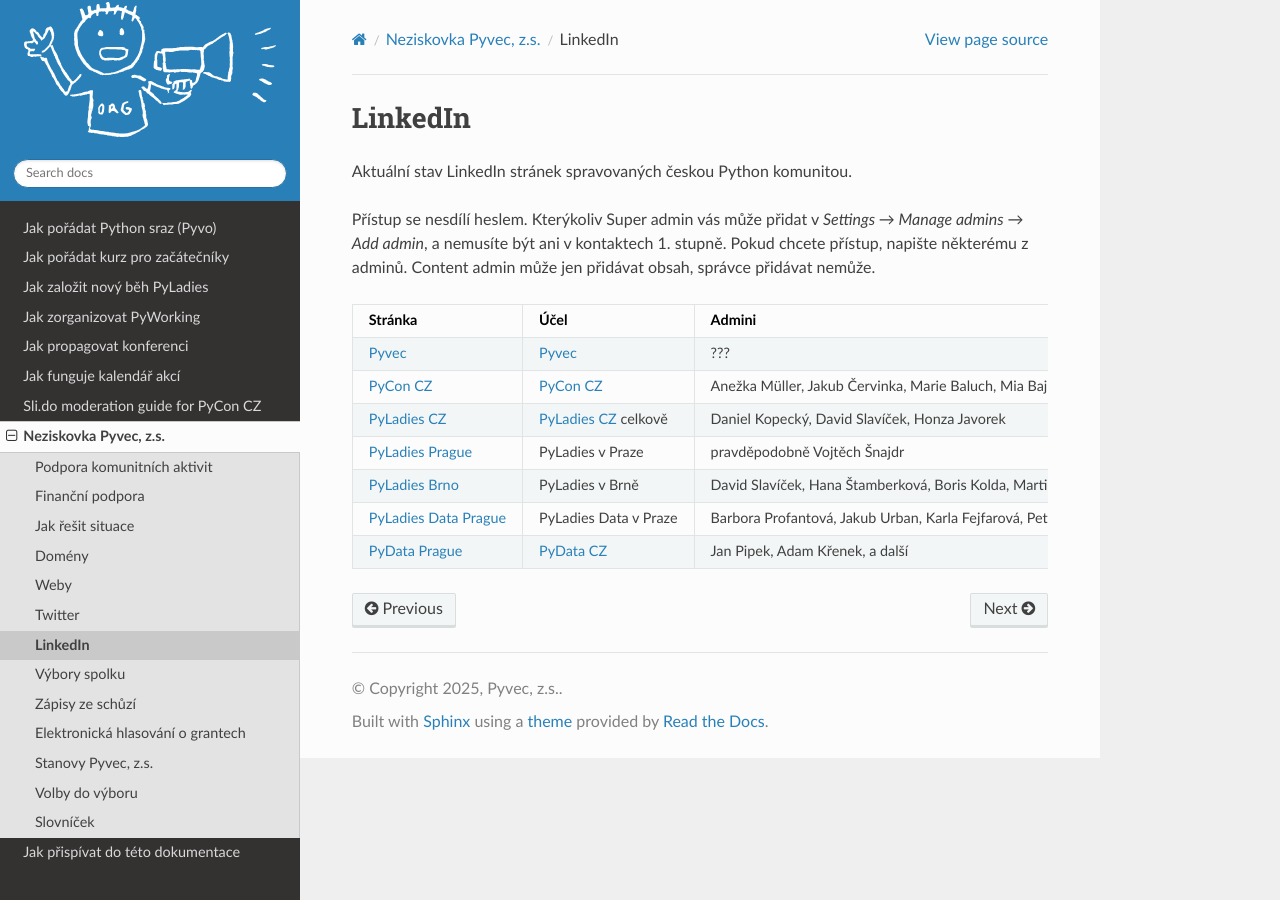
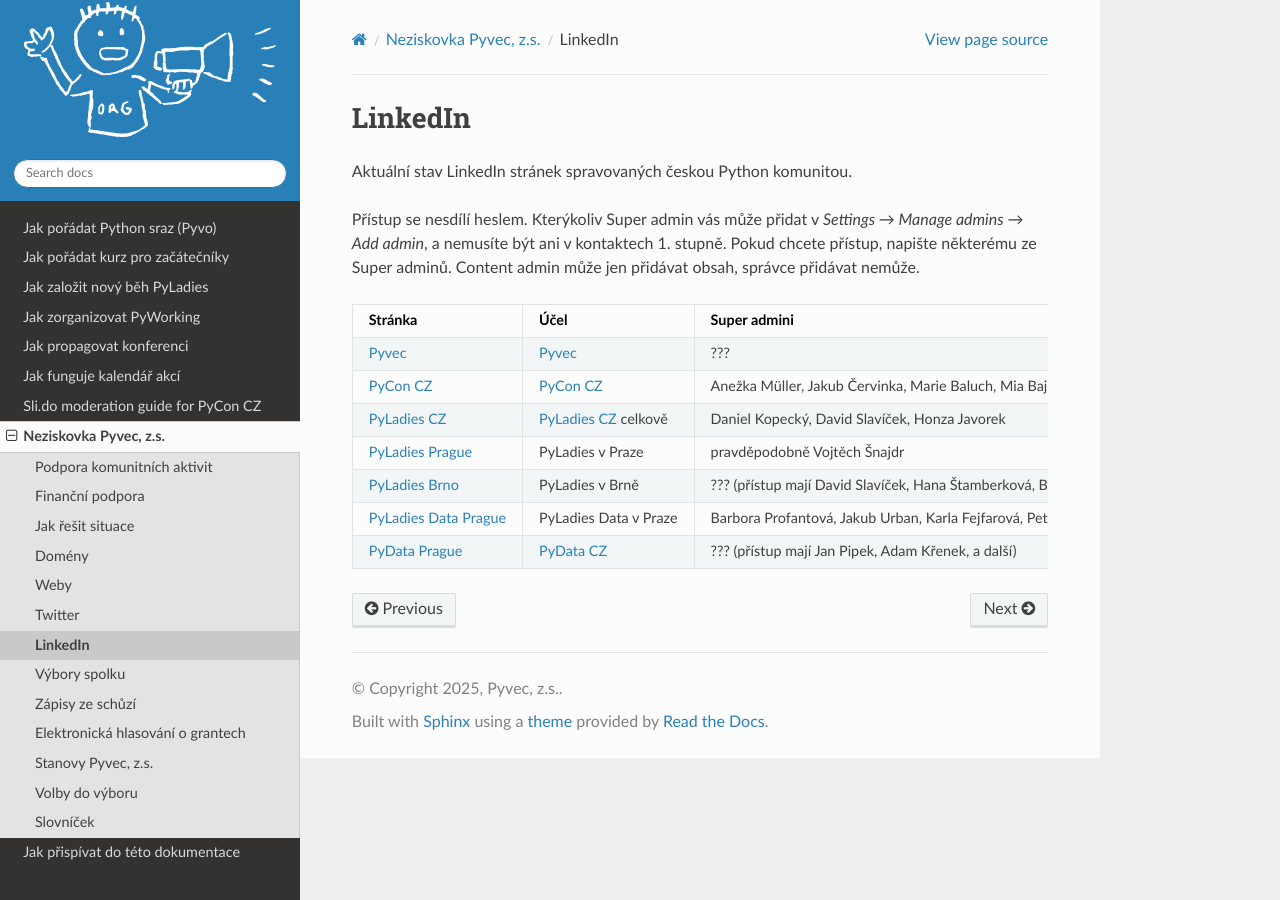
Before and after one commit to pyvec/docs.pyvec.org, a Sphinx documentation site: the page built from docs/operations/linkedin.rst, in a window 1280 px wide. Built offline with Sphinx 7.4.7 and the Read the Docs theme 3.1.0, drawn with Linux system fonts in a browser that asks for light colours.

Commit message:
Split LinkedIn admins into Super admins and Content admins
Co-Authored-By: Claude Opus 5.5 <noreply@anthropic.com>

```diff
--- a/docs/operations/linkedin.rst
+++ b/docs/operations/linkedin.rst
@@ -7,7 +7,7 @@ Aktuální stav LinkedIn stránek spravovaných českou Python komunitou.
 
 Přístup se nesdílí heslem. Kterýkoliv Super admin vás může přidat
 v *Settings → Manage admins → Add admin*, a nemusíte být ani
-v kontaktech 1. stupně. Pokud chcete přístup, napište některému z adminů.
+v kontaktech 1. stupně. Pokud chcete přístup, napište některému ze Super adminů.
 Content admin může jen přidávat obsah, správce přidávat nemůže.
 
 .. list-table::
@@ -15,29 +15,34 @@ Content admin může jen přidávat obsah, správce přidávat nemůže.
 
    * * Stránka
      * Účel
-     * Admini
+     * Super admini
+     * Content admini
    * * `Pyvec <https://www.linkedin.com/company/pyvec-org/>`__
      * `Pyvec <https://pyvec.org/>`_
      * ???
+     * ???
    * * `PyCon CZ <https://www.linkedin.com/company/pycon-cz/>`__
      * `PyCon CZ <https://cz.pycon.org/>`_
-     * Anežka Müller, Jakub Červinka, Marie Baluch, Mia Bajić, Pavla Mádrová,
-       Eva Bohnová (Content admin), Mária Melišková (Content admin)
+     * Anežka Müller, Jakub Červinka, Marie Baluch, Mia Bajić, Pavla Mádrová
+     * Eva Bohnová, Mária Melišková
    * * `PyLadies CZ <https://www.linkedin.com/company/30644381/>`__
      * `PyLadies CZ <https://pyladies.cz/>`_ celkově
      * Daniel Kopecký, David Slavíček, Honza Javorek
+     * –
    * * `PyLadies Prague <https://www.linkedin.com/company/pyladies-prague/>`__
      * PyLadies v Praze
      * pravděpodobně Vojtěch Šnajdr
+     * ???
    * * `PyLadies Brno <https://www.linkedin.com/company/pyladies-brno/>`__
      * PyLadies v Brně
-     * David Slavíček, Hana Štamberková, Boris Kolda, Martin Zelený
+     * ??? (přístup mají David Slavíček, Hana Štamberková, Boris Kolda, Martin Zelený)
+     * ???
    * * `PyLadies Data Prague <https://www.linkedin.com/company/pyladies-data-prague/>`__
      * PyLadies Data v Praze
      * Barbora Profantová, Jakub Urban, Karla Fejfarová, Petr Gallus,
-       Petra Vidnerová, Veronika Sárkányová,
-       Jan Pipek (Content admin), Marie Baluch (Content admin),
-       Petr Šimeček (Content admin), a další
+       Petra Vidnerová, Veronika Sárkányová
+     * Jan Pipek, Marie Baluch, Petr Šimeček, a další
    * * `PyData Prague <https://www.linkedin.com/company/85424923/>`__
      * `PyData CZ <https://pydata.cz/>`_
-     * Jan Pipek, Adam Křenek, a další
+     * ??? (přístup mají Jan Pipek, Adam Křenek, a další)
+     * ???
```
